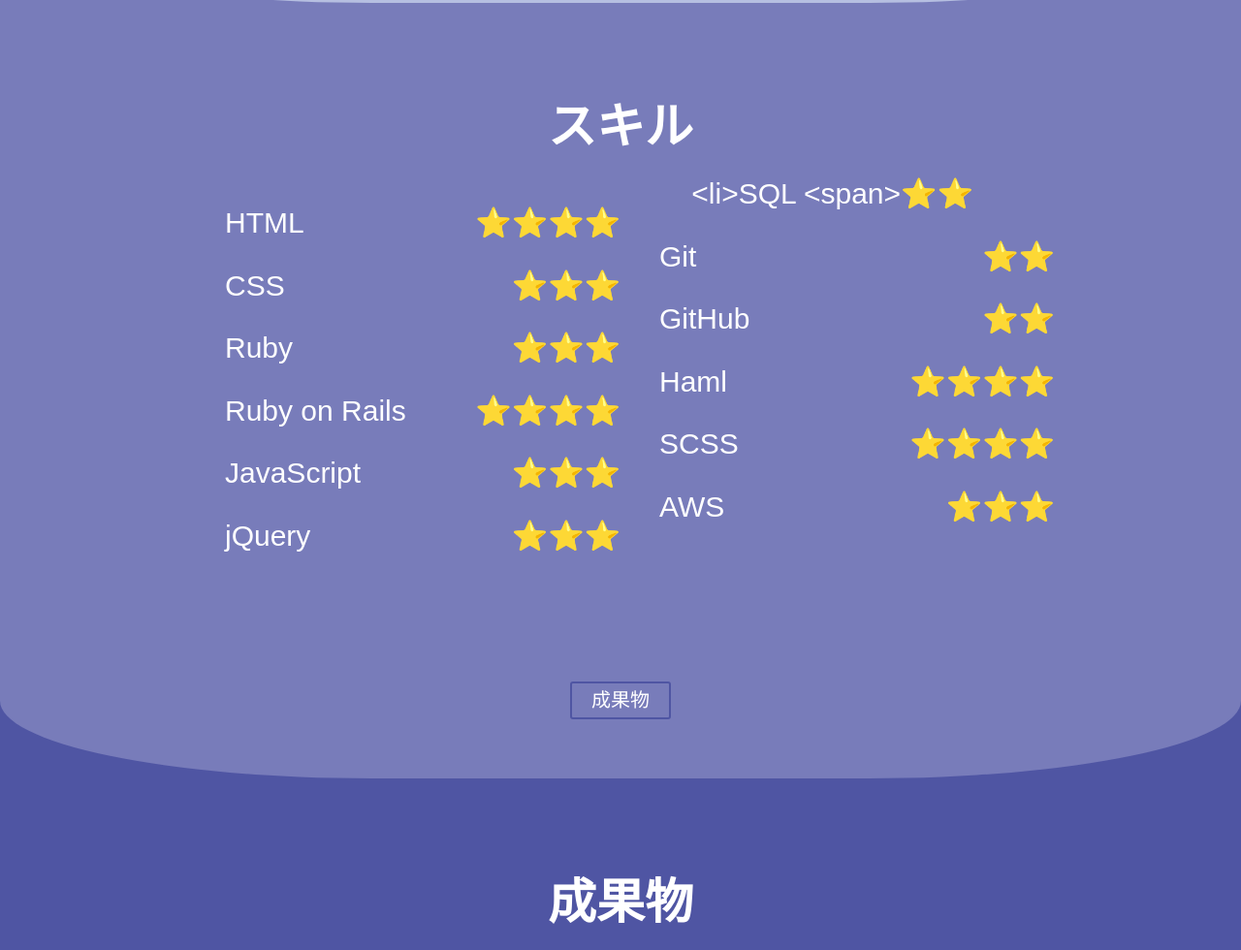
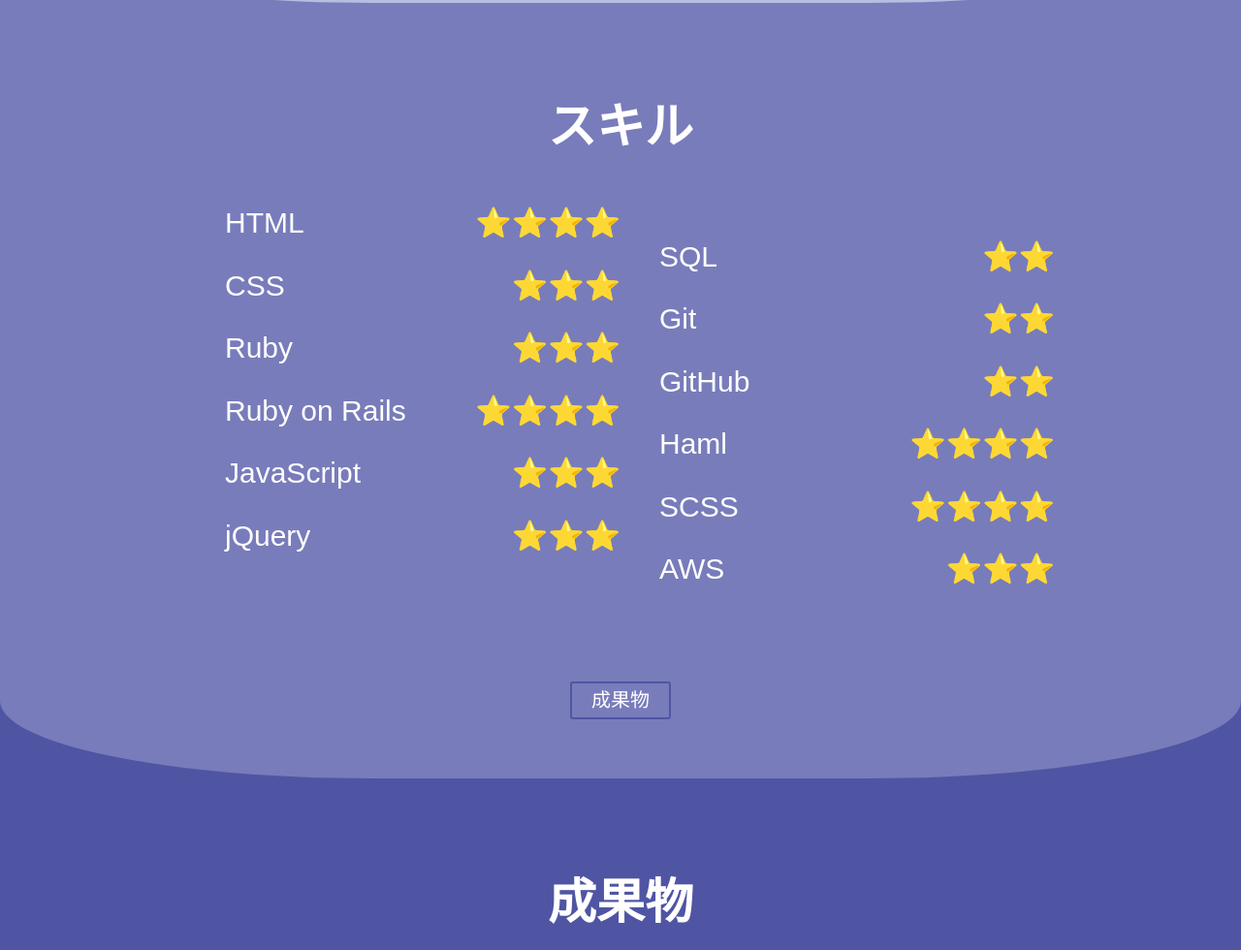
Before and after one commit to takuminassun/portfolio, a plain HTML site: page index.html in a window 1280 px wide. Shown: the part 1597-2577 px from the top of the page at 97% size. Drawn offline with nearby package versions, Linux system fonts and the light colour scheme.

Commit message:
Update index.html

```diff
--- a/index.html
+++ b/index.html
@@ -55,7 +55,7 @@
           <li>jQuery <span>⭐️⭐️⭐️</span></li>
         </ul>
         <ul class="detail-right">
-  ️ ️ ️ ️     <️li️>S️QL️ <️sp️an️>⭐️️⭐️</span></li>
+  ️ ️ ️ ️     <li>SQL <span>⭐️⭐️</span></li>
           <li>Git <span>⭐️⭐️</span></li>
           <li>GitHub <span>⭐️⭐️</span></li>
           <li>Haml <span>⭐️⭐️⭐️⭐️</span></li>
```
